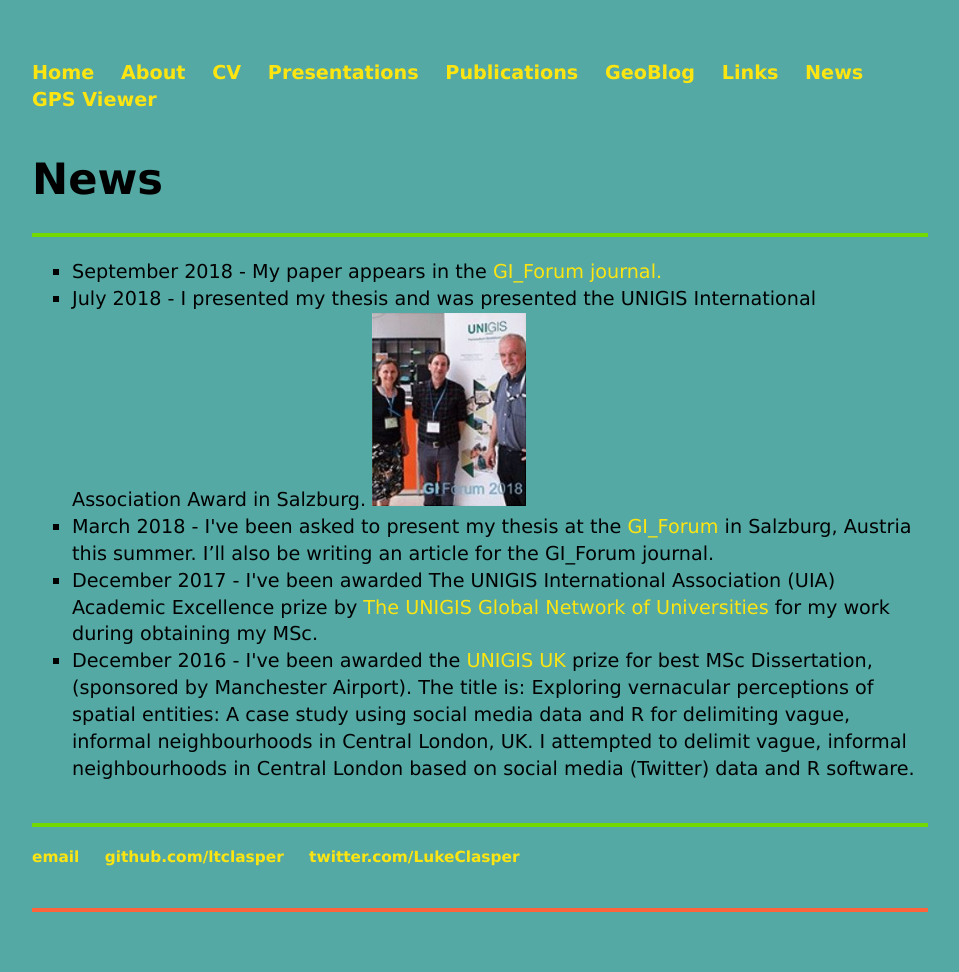
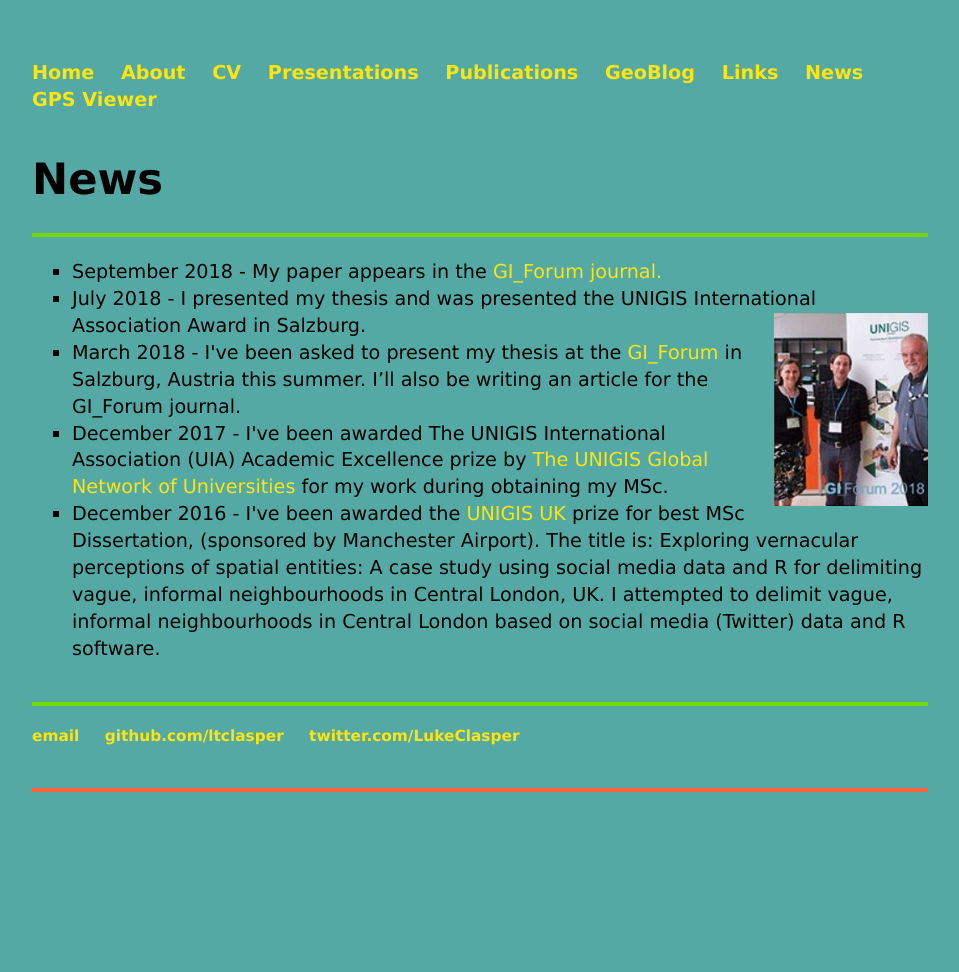
Before and after one commit to ltclasper/ltclasper.github.io, a Jekyll site: the page built from news/index.html, in a window 1280 px wide. Shown: the whole page, without its empty margins (160-1119 px from the left). Built offline with Jekyll 4.4.1, drawn with Linux system fonts in a browser that asks for light colours; after the commit the page ends 900 px from its top, so only the background shows below that.

Commit message:
Update index.html

```diff
--- a/news/index.html
+++ b/news/index.html
@@ -11,7 +11,7 @@ title: News
 	<h2></h2>
 	<p><ul style="list-style-type:square">
     <li>September 2018 - My paper appears in the <a href="http://austriaca.at/gi_forum/">  GI_Forum journal.</a></li>
-    <li>July 2018 - I presented my thesis and was presented the UNIGIS International Association Award in Salzburg. <img src="/gi_forum_award.JPG" alt="GI_Forum" width="154" height="193"></li>
+    <li>July 2018 - I presented my thesis and was presented the UNIGIS International Association Award in Salzburg. <img src="/gi_forum_award.JPG" alt="GI_Forum" width="154" height="193"style="float: right;"></li>
     <li>March 2018 - I've been asked to present my thesis at the <a href="https://www.gi-forum.org/">  GI_Forum </a>  in Salzburg, Austria this summer. I’ll also be writing an article for the GI_Forum journal.</li>
     <li>December 2017 - I've been awarded The UNIGIS International Association (UIA) Academic Excellence prize by <a href="https://unigis.net/theses/winners-uia-academic-excellence-prize/"> The UNIGIS Global Network of Universities</a> for my work during obtaining my MSc.</li>
     <li>December 2016 - I've been awarded the <a href="http://www.unigis.org/"> UNIGIS UK</a> prize for best MSc Dissertation, (sponsored by Manchester Airport). The title is: Exploring vernacular perceptions of spatial entities: A case study using social media data and R for delimiting vague, informal neighbourhoods in Central London, UK. I attempted to delimit vague, informal neighbourhoods in Central London based on social media (Twitter) data and R software.</li>
```
